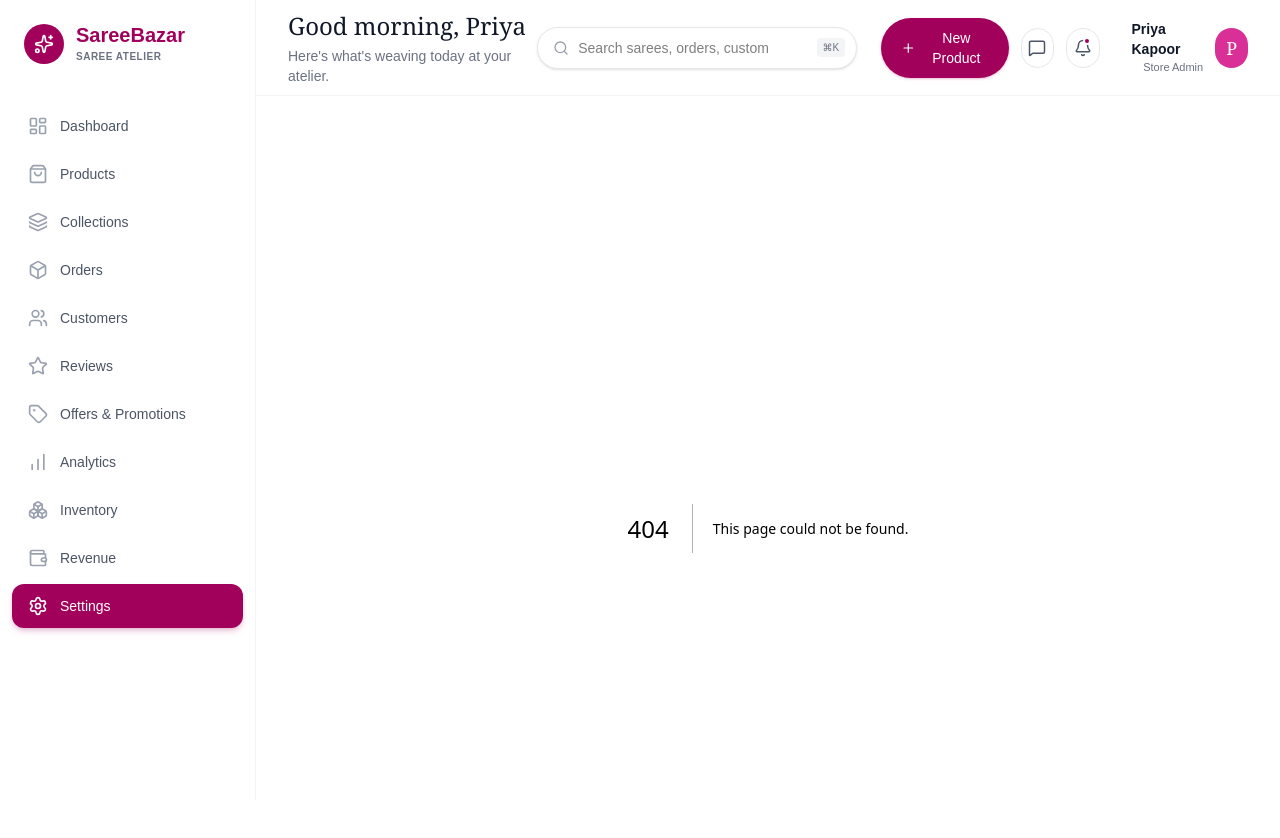
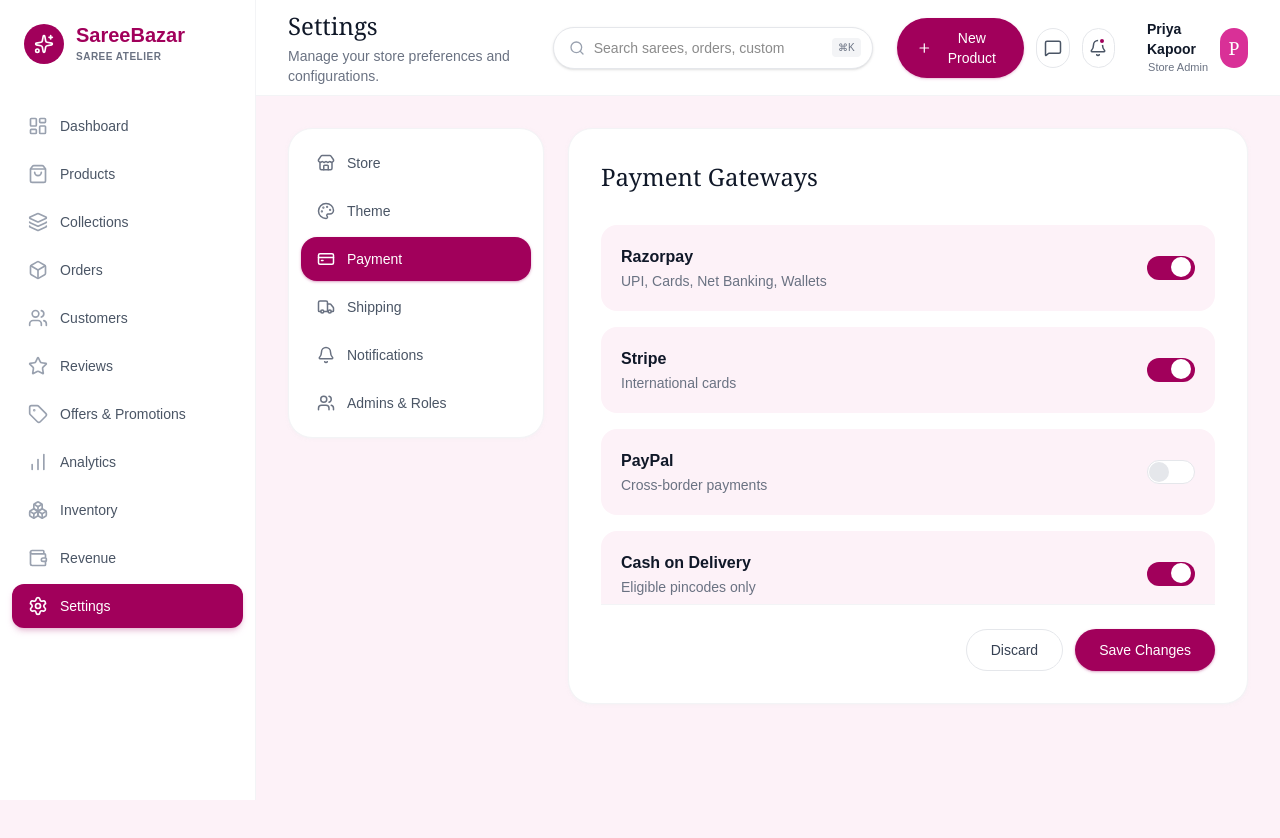
Before and after one commit to kaveenskn/SareeBazar-Admin, a Next.js app in the folder Admin/: page /settings in a window 1280 px wide. Before the commit this address had no page. Shown: the top 838 px of the page. After the commit the page ends 800 px from the top, so only its background shows below. Built offline with nearby package versions, Linux system fonts and the light colour scheme.

Commit message:
added settings page

```diff
--- a/Admin/app/components/Topbar.tsx
+++ b/Admin/app/components/Topbar.tsx
@@ -6,16 +6,25 @@ import { Search, Plus, MessageSquare, Bell } from "lucide-react";
 export default function Topbar() {
   const pathname = usePathname();
   const isOrders = pathname === "/orders";
+  const isSettings = pathname?.startsWith("/settings");
+
+  let title = "Good morning, Priya";
+  let subtitle = "Here's what's weaving today at your atelier.";
+
+  if (isOrders) {
+    title = "Orders";
+    subtitle = "Track every saree from atelier to doorstep.";
+  } else if (isSettings) {
+    title = "Settings";
+    subtitle = "Manage your store preferences and configurations.";
+  }
+
   return (
     <header className="h-24 px-8 flex items-center justify-between bg-[#ffffff] border-b border-gray-100">
       {/* Welcome Message */}
       <div className="flex flex-col">
-        <h1 className="text-2xl font-serif text-gray-900">
-          {isOrders ? "Orders" : "Good morning, Priya"}
-        </h1>
-        <p className="text-sm text-gray-500 mt-1">
-          {isOrders ? "Track every saree from atelier to doorstep." : "Here's what's weaving today at your atelier."}
-        </p>
+        <h1 className="text-2xl font-serif text-gray-900">{title}</h1>
+        <p className="text-sm text-gray-500 mt-1">{subtitle}</p>
       </div>
 
       {/* Right Actions */}
--- a/Admin/app/globals.css
+++ b/Admin/app/globals.css
@@ -3,11 +3,13 @@
 :root {
   --background: #ffffff;
   --foreground: #171717;
+  --magenta: #a1005b;
 }
 
 @theme inline {
   --color-background: var(--background);
   --color-foreground: var(--foreground);
+  --color-magenta: var(--magenta);
   --font-sans: var(--font-geist-sans);
   --font-mono: var(--font-geist-mono);
 }
--- a/Admin/app/orders/page.tsx
+++ b/Admin/app/orders/page.tsx
@@ -136,15 +136,15 @@ const DeliveryBadge = ({ status }: { status: string }) => {
 
 export default function OrdersPage() {
   return (
-    <div className="flex flex-col gap-6 max-w-7xl mx-auto">
+    <div className="flex flex-col gap-6 max-w-7xl mx-auto h-[calc(100vh-11rem)] min-h-[500px]">
       {/* Stats Row */}
-      <div className="flex gap-4">
+      <div className="flex gap-4 shrink-0">
         {stats.map((stat, index) => (
           <div
             key={index}
             className="flex-1 bg-white border border-gray-100 rounded-3xl p-5 flex items-center gap-4 shadow-sm shadow-gray-100/50"
           >
-            <div className="w-12 h-12 rounded-full bg-[#fdf2f8] text-[#d93097] flex items-center justify-center shrink-0">
+            <div className="w-12 h-12 rounded-full bg-[#fdf2f8] text-[#a1005b] flex items-center justify-center shrink-0">
               <stat.icon size={22} />
             </div>
             <div className="flex flex-col">
@@ -160,7 +160,7 @@ export default function OrdersPage() {
       </div>
 
       {/* Filter Bar */}
-      <div className="bg-white border border-gray-100 rounded-full p-2 flex items-center justify-between shadow-sm shadow-gray-100/50 mt-2">
+      <div className="bg-white border border-gray-100 rounded-full p-2 flex items-center justify-between shadow-sm shadow-gray-100/50 shrink-0">
         <div className="flex items-center pl-4 pr-2 w-[340px]">
           <Search size={18} className="text-gray-400 shrink-0" />
           <input
@@ -177,7 +177,7 @@ export default function OrdersPage() {
                 key={tab}
                 className={`px-4 py-1.5 rounded-full text-sm font-medium transition-colors ${
                   tab === "All"
-                    ? "bg-[#d93097] text-white"
+                    ? "bg-[#a1005b] text-white"
                     : "bg-white text-gray-600 border border-gray-200 hover:bg-gray-50"
                 }`}
               >
@@ -199,11 +199,11 @@ export default function OrdersPage() {
         </div>
       </div>
 
-      {/* Table */}
-      <div className="bg-white border border-gray-100 rounded-2xl overflow-hidden shadow-sm shadow-gray-100/50 mt-2">
+      {/* Table (Scrollable Container) */}
+      <div className="bg-white border border-gray-100 rounded-2xl shadow-sm shadow-gray-100/50 flex-1 overflow-y-auto pr-2 -mr-2">
         <table className="w-full text-left border-collapse">
-          <thead>
-            <tr className="bg-[#fafafc] border-b border-gray-100">
+          <thead className="sticky top-0 bg-[#fafafc] z-10">
+            <tr className="border-b border-gray-100">
               <th className="py-4 px-6 text-xs font-semibold text-gray-500 uppercase tracking-wider">
                 Order
               </th>
@@ -239,7 +239,7 @@ export default function OrdersPage() {
                 }
               >
                 <td className="py-4 px-6 align-top">
-                  <span className="text-sm font-medium text-[#d93097]">
+                  <span className="text-sm font-medium text-[#a1005b]">
                     {order.id}
                   </span>
                 </td>
--- /dev/null
+++ b/Admin/app/settings/page.tsx
@@ -0,0 +1,210 @@
+"use client";
+
+import { useState } from "react";
+import {
+  Store,
+  Palette,
+  CreditCard,
+  Truck,
+  Bell,
+  Users,
+  Upload,
+  Sparkles,
+  Plus,
+} from "lucide-react";
+
+const navigationItems = [
+  { name: "Store", icon: Store },
+  { name: "Theme", icon: Palette },
+  { name: "Payment", icon: CreditCard },
+  { name: "Shipping", icon: Truck },
+  { name: "Notifications", icon: Bell },
+  { name: "Admins & Roles", icon: Users },
+];
+
+const initialPaymentGateways = [
+  { name: "Razorpay", description: "UPI, Cards, Net Banking, Wallets", active: true },
+  { name: "Stripe", description: "International cards", active: true },
+  { name: "PayPal", description: "Cross-border payments", active: false },
+  { name: "Cash on Delivery", description: "Eligible pincodes only", active: true },
+];
+
+export default function SettingsPage() {
+  const [activeTab, setActiveTab] = useState("Payment");
+  const [gateways, setGateways] = useState(initialPaymentGateways);
+
+  const toggleGateway = (index: number) => {
+    const newGateways = [...gateways];
+    newGateways[index].active = !newGateways[index].active;
+    setGateways(newGateways);
+  };
+
+  return (
+    <div className="flex gap-6 max-w-6xl mx-auto h-[calc(100vh-14rem)] min-h-[500px]">
+      {/* Left Sidebar */}
+      <div className="w-64 bg-white rounded-3xl border border-gray-100 p-3 h-fit shrink-0 shadow-sm shadow-gray-100/50">
+        <nav className="flex flex-col gap-1">
+          {navigationItems.map((item) => {
+            const isActive = activeTab === item.name;
+            return (
+              <button
+                key={item.name}
+                onClick={() => setActiveTab(item.name)}
+                className={`flex items-center gap-3 px-4 py-3 rounded-2xl text-sm font-medium transition-all w-full text-left ${
+                  isActive
+                    ? "bg-[#a1005b] text-white shadow-sm shadow-[#a1005b]/30"
+                    : "text-gray-600 hover:bg-gray-50 hover:text-gray-900"
+                }`}
+              >
+                <item.icon size={18} className={isActive ? "text-white" : "text-gray-500"} />
+                {item.name}
+              </button>
+            );
+          })}
+        </nav>
+      </div>
+
+      {/* Main Content */}
+      <div className="flex-1 bg-white rounded-3xl border border-gray-100 p-8 flex flex-col shadow-sm shadow-gray-100/50 overflow-hidden h-full">
+        {/* Scrollable Form Content inside the card */}
+        <div className="flex-1 overflow-y-auto pr-4 -mr-4 pb-6">
+
+          {activeTab === "Store" && (
+            <>
+              <h2 className="text-2xl font-serif text-gray-900">Store Information</h2>
+              <p className="text-sm text-gray-500 mt-1">
+                Public details shown to customers
+              </p>
+
+              <div className="grid grid-cols-2 gap-x-6 gap-y-6 mt-8">
+                <div>
+                  <label className="text-[11px] font-bold text-gray-500 tracking-wider uppercase mb-2 block">
+                    Store Name
+                  </label>
+                  <input
+                    type="text"
+                    defaultValue="Saanvi Saree Atelier"
+                    className="w-full px-4 py-3 border border-gray-200 rounded-2xl text-sm text-gray-900 focus:outline-none focus:ring-2 focus:ring-[#a1005b]/20 focus:border-[#a1005b] transition-all"
+                  />
+                </div>
+                <div>
+                  <label className="text-[11px] font-bold text-gray-500 tracking-wider uppercase mb-2 block">
+                    Support Email
+                  </label>
+                  <input
+                    type="email"
+                    defaultValue="hello@saanvi.in"
+                    className="w-full px-4 py-3 border border-gray-200 rounded-2xl text-sm text-gray-900 focus:outline-none focus:ring-2 focus:ring-[#a1005b]/20 focus:border-[#a1005b] transition-all"
+                  />
+                </div>
+                <div>
+                  <label className="text-[11px] font-bold text-gray-500 tracking-wider uppercase mb-2 block">
+                    Phone
+                  </label>
+                  <input
+                    type="tel"
+                    defaultValue="+91 98765 43210"
+                    className="w-full px-4 py-3 border border-gray-200 rounded-2xl text-sm text-gray-900 focus:outline-none focus:ring-2 focus:ring-[#a1005b]/20 focus:border-[#a1005b] transition-all"
+                  />
+                </div>
+                <div>
+                  <label className="text-[11px] font-bold text-gray-500 tracking-wider uppercase mb-2 block">
+                    GSTIN
+                  </label>
+                  <input
+                    type="text"
+                    defaultValue="27AABCS1234N1Z5"
+                    className="w-full px-4 py-3 border border-gray-200 rounded-2xl text-sm text-gray-900 focus:outline-none focus:ring-2 focus:ring-[#a1005b]/20 focus:border-[#a1005b] transition-all"
+                  />
+                </div>
+                <div className="col-span-2">
+                  <label className="text-[11px] font-bold text-gray-500 tracking-wider uppercase mb-2 block">
+                    Address
+                  </label>
+                  <textarea
+                    defaultValue="3rd Floor, Linking Road, Bandra West, Mumbai 400050"
+                    rows={3}
+                    className="w-full px-4 py-3 border border-gray-200 rounded-2xl text-sm text-gray-900 focus:outline-none focus:ring-2 focus:ring-[#a1005b]/20 focus:border-[#a1005b] transition-all resize-none"
+                  />
+                </div>
+              </div>
+
+              <div className="mt-8">
+                <label className="text-[11px] font-bold text-gray-500 tracking-wider uppercase mb-2 block">
+                  Logo
+                </label>
+                <div className="flex items-center gap-4">
+                  <div className="w-20 h-20 rounded-2xl bg-gradient-to-br from-[#a1005b] to-[#be185d] text-white flex items-center justify-center shadow-md shadow-[#a1005b]/20">
+                    <Sparkles size={32} />
+                  </div>
+                  <button className="flex items-center gap-2 px-5 py-2.5 border border-gray-200 rounded-full text-sm font-medium text-gray-700 hover:bg-gray-50 transition-colors">
+                    <Upload size={16} />
+                    Replace Logo
+                  </button>
+                </div>
+              </div>
+            </>
+          )}
+
+          {activeTab === "Payment" && (
+            <>
+              <h2 className="text-2xl font-serif text-gray-900">Payment Gateways</h2>
+
+              <div className="flex flex-col gap-4 mt-8">
+                {gateways.map((gw, idx) => (
+                  <div
+                    key={gw.name}
+                    className="bg-[#fdf2f8] rounded-2xl p-5 flex items-center justify-between"
+                  >
+                    <div className="flex flex-col">
+                      <span className="font-semibold text-gray-900">{gw.name}</span>
+                      <span className="text-sm text-gray-500 mt-0.5">{gw.description}</span>
+                    </div>
+
+                    {/* Toggle Switch */}
+                    <button
+                      onClick={() => toggleGateway(idx)}
+                      className={`w-12 h-6 rounded-full transition-colors relative flex items-center ${
+                        gw.active ? 'bg-[#a1005b]' : 'bg-white border border-gray-200'
+                      }`}
+                    >
+                      <div
+                        className={`w-5 h-5 rounded-full absolute top-[1px] transition-transform ${
+                          gw.active
+                            ? 'bg-white translate-x-6'
+                            : 'bg-gray-200 translate-x-[1px]'
+                        }`}
+                      />
+                    </button>
+                  </div>
+                ))}
+
+                {/* Add new payment method button */}
+                <button className="flex items-center justify-center gap-2 mt-2 py-4 border-2 border-dashed border-gray-200 rounded-2xl text-gray-500 hover:text-[#a1005b] hover:border-[#a1005b] hover:bg-[#fdf2f8] transition-all font-medium text-sm">
+                  <Plus size={18} />
+                  Add New Payment Method
+                </button>
+              </div>
+            </>
+          )}
+
+          {activeTab !== "Store" && activeTab !== "Payment" && (
+            <div className="h-full flex flex-col items-center justify-center text-gray-400 py-20">
+              <p>Configuration for {activeTab} coming soon.</p>
+            </div>
+          )}
+        </div>
+
+        {/* Bottom Actions (kept fixed at the bottom of the card container) */}
+        <div className="pt-6 border-t border-gray-100 flex justify-end gap-3 shrink-0 bg-white">
+          <button className="px-6 py-2.5 border border-gray-200 rounded-full text-sm font-medium text-gray-700 hover:bg-gray-50 transition-colors">
+            Discard
+          </button>
+          <button className="px-6 py-2.5 bg-[#a1005b] text-white rounded-full text-sm font-medium hover:opacity-90 shadow-sm shadow-[#a1005b]/30 transition-colors">
+            Save Changes
+          </button>
+        </div>
+      </div>
+    </div>
+  );
+}
```
